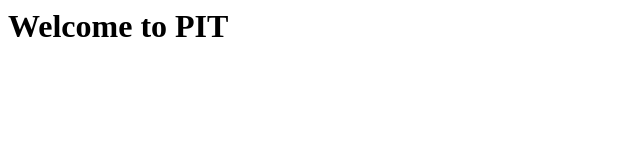
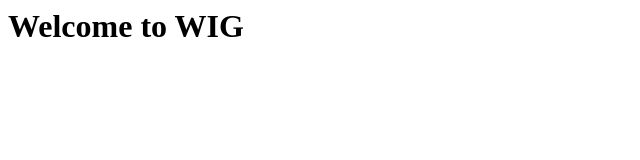
Before and after one commit to earlyraven/wig-website, a plain HTML site: page index.html in a window 1280 px wide. Shown: the full height of the page, 0-640 px from the left. Drawn offline with Linux system fonts and the light colour scheme.

Commit message:
Setting name to WIG

```diff
--- a/index.html
+++ b/index.html
@@ -1,9 +1,9 @@
 <html>
 <head>
-<title>PIT
+<title>WIG
 </title>
 </head>
 <body>
-<h1>Welcome to PIT</h1>
+<h1>Welcome to WIG</h1>
 </body>
 </html>
```
